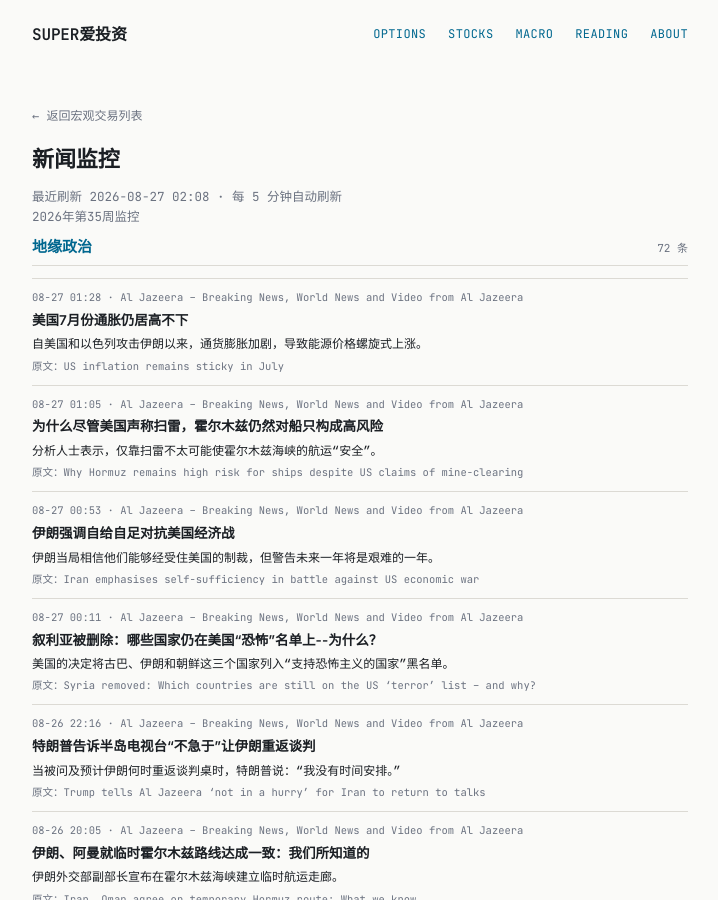
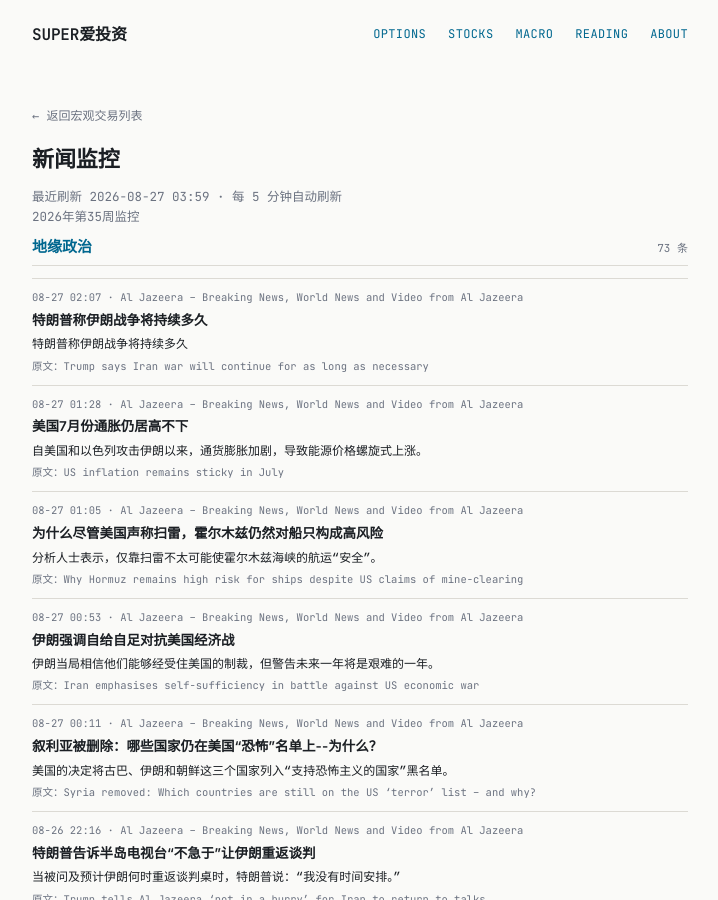
Before and after one commit to tang3super/tang3super.github.io, a Jekyll site: the page built from macro-trade/news-digest.md, in a window 1280 px wide and 900 px high. Shown: the whole window, without its empty margins (280-998 px from the left). Built offline with Jekyll 4.4.1, drawn with Linux system fonts in a browser that asks for light colours; some of the changed text lies outside the part shown.

Commit message:
sync news-digest article

```diff
--- a/macro-trade/news-digest.md
+++ b/macro-trade/news-digest.md
@@ -5,11 +5,18 @@ title: 新闻监控
 date: '2026-08-27'
 summary: 2026年第35周监控
 week_label: 2026年第35周监控
-last_updated: 2026-08-27 02:08
+last_updated: 2026-08-27 03:59
 refresh_note: 每 5 分钟自动刷新
 topics:
 - name: 地缘政治
   items:
+  - title: Trump says Iran war will continue for as long as necessary
+    summary: Trump says Iran war will continue for as long as necessary
+    link: https://www.aljazeera.com/video/newsfeed/2026/8/26/trump-says-iran-war-will-continue-for-as-long-as-necessary?traffic_source=rss
+    source: Al Jazeera – Breaking News, World News and Video from Al Jazeera
+    time: 08-27 02:07
+    title_zh: 特朗普称伊朗战争将持续多久
+    summary_zh: 特朗普称伊朗战争将持续多久
   - title: US inflation remains sticky in July
     summary: Inflation has worsened since the US and Israel attacked Iran, sending energy prices spiralling.
     link: https://www.aljazeera.com/economy/2026/8/26/us-inflation-remains-sticky-in-july?traffic_source=rss
@@ -640,6 +647,12 @@ topics:
     summary_zh: 英伟达公布财报，美联储主席凯文·沃什将发表他的首次杰克逊霍尔演讲。
 - name: AI基建
   items:
+  - title: 'Marvell earnings preview: what Nvidia’s results mean for MRVL'
+    summary: ''
+    link: https://www.investing.com/news/stock-market-news/marvell-earnings-preview-what-nvidias-results-mean-for-mrvl-93CH-4877793
+    source: Stock Market News
+    time: 08-27 03:40
+    title_zh: Marvell盈利预览：Nvidia的业绩对MRVL意味着什么
   - title: OpenAI’s Jalapeño AI chip brings new 'threat' to Nvidia margins as custom silicon gains ground
     summary: OpenAI’s Jalapeño chip beat Nvidia Blackwell systems on key inference-efficiency tests as custom AI silicon gains ground among major tech co…
     link: https://www.cnbc.com/2026/08/26/openai-jalapeno-ai-chip-nvidia.html
```
